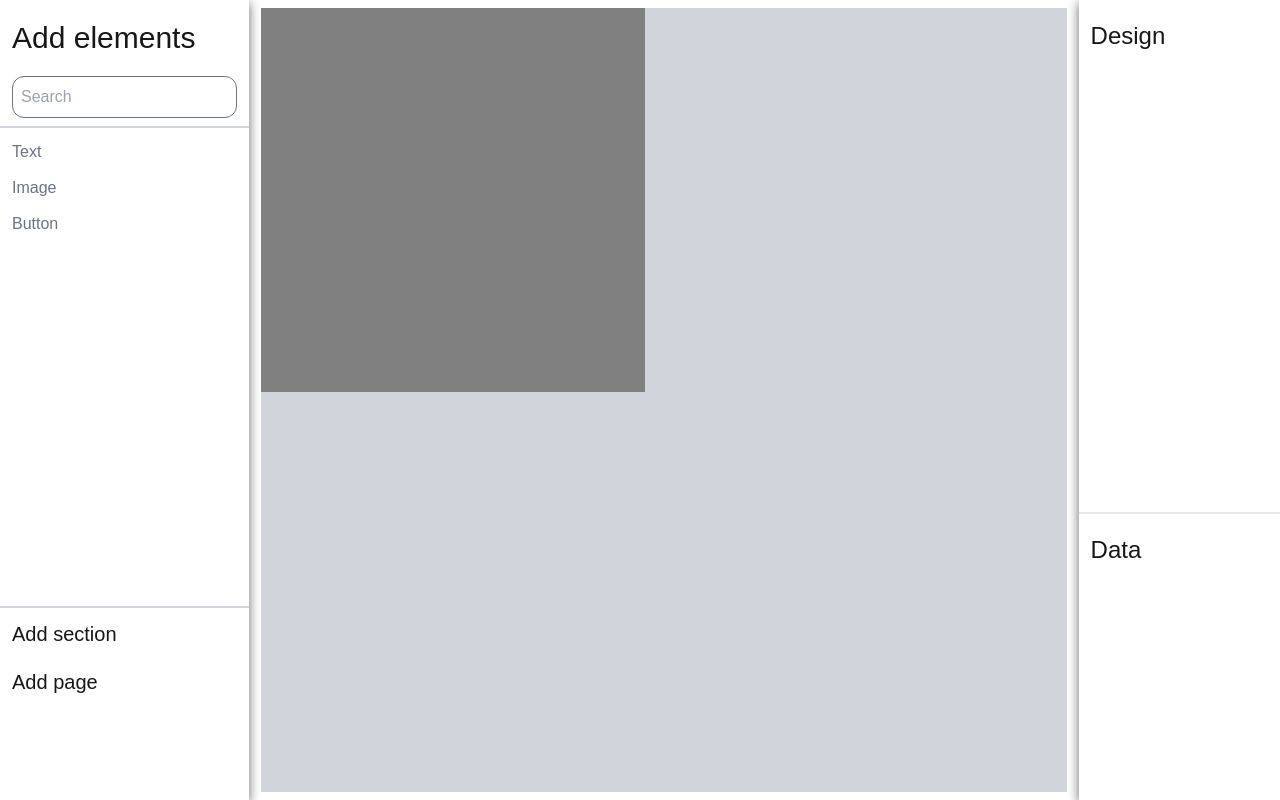
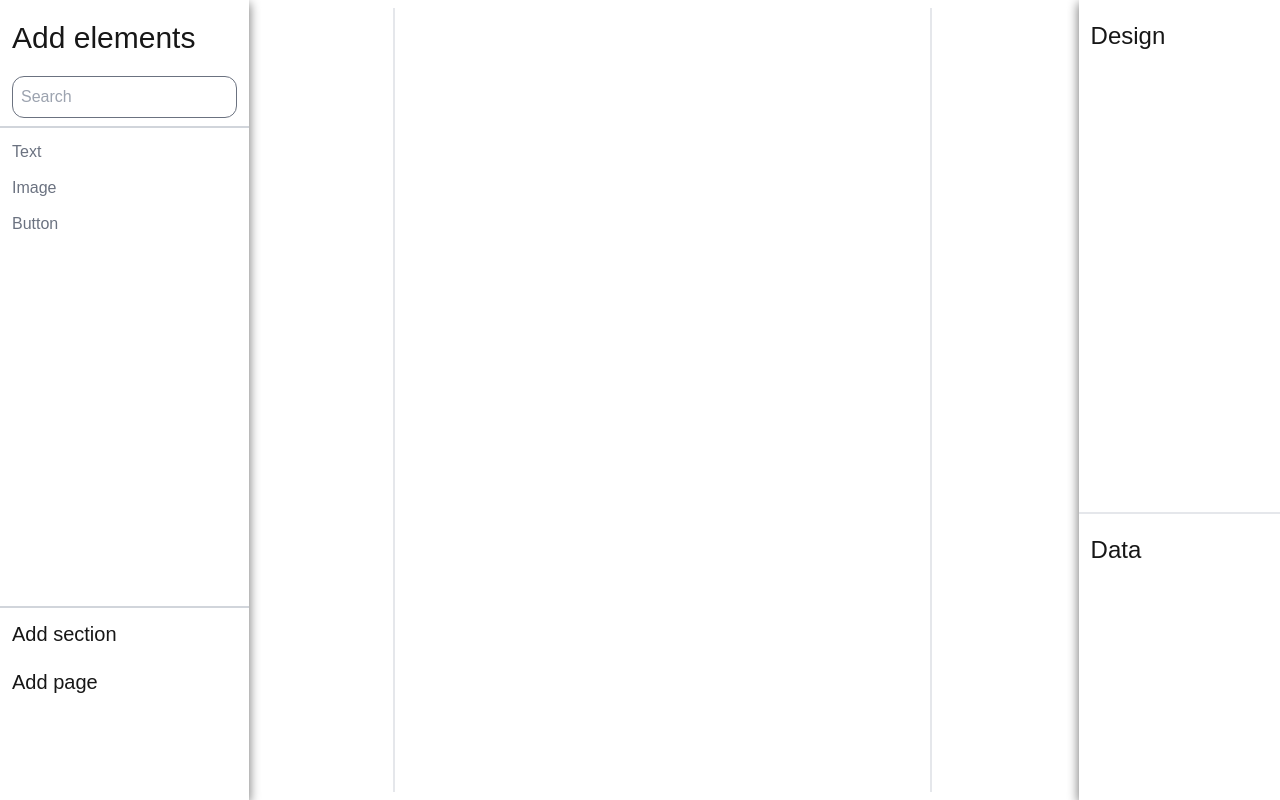
Before and after one commit to prikshitsingh24/contentstack-ui-builder, a Next.js app: page / in a window 1280 px wide. Built offline with nearby package versions, Linux system fonts and the light colour scheme.

Commit message:
Add grid system like wix

```diff
--- a/src/app/components/canvas/canvas.tsx
+++ b/src/app/components/canvas/canvas.tsx
@@ -8,16 +8,36 @@ import { DndContext } from '@dnd-kit/core';
 import { CanvasDraggable } from '../draggable/canvasDraggable';
 
 export default function Canvas({ items }: any) {
-  const { setNodeRef } = useDroppable({
-    id: 'canvas',
-  });
   return (
 
-      <div  className="w-full h-full bg-gray-300">
-      <div ref={setNodeRef} className="h-96 bg-blue-200 w-96 relative">
-        <Droppable>
+      <div  className="w-full h-full grid grid-cols-[1fr_4fr_1fr] bg-gray-300">
+      <div  className="h-full w-full relative border-r-2">
+        <Droppable id={'column-1'}>
           {items.length > 0 && items.map((item: any) => (
+             (item.droppableId=="column-1" && (
               <div
+            key={item.id}
+            style={{
+              position: 'absolute',
+              left: `${item.position.x}px`,
+              top: `${item.position.y}px`,
+              transform: 'translate(-50%, -50%)',
+            }}
+          >
+            <CanvasDraggable id={item.id} data={item.content}>
+              {item.content}
+            </CanvasDraggable>
+          </div>
+            ))
+
+          ))}
+        </Droppable>
+      </div>
+      <div  className="h-full w-full relative border-r-2">
+        <Droppable id={'column-2'}>
+          {items.length > 0 && items.map((item: any) => (
+              (item.droppableId=="column-2" && (
+                <div
               key={item.id}
               style={{
                 position: 'absolute',
@@ -30,6 +50,29 @@ export default function Canvas({ items }: any) {
                 {item.content}
               </CanvasDraggable>
             </div>
+              ))
+
+          ))}
+        </Droppable>
+      </div>
+      <div  className="h-full w-full relative">
+        <Droppable id={'column-3'}>
+          {items.length > 0 && items.map((item: any) => (
+              (item.droppableId=="column-3" && (
+                <div
+              key={item.id}
+              style={{
+                position: 'absolute',
+                left: `${item.position.x}px`,
+                top: `${item.position.y}px`,
+                transform: 'translate(-50%, -50%)',
+              }}
+            >
+              <CanvasDraggable id={item.id} data={item.content}>
+                {item.content}
+              </CanvasDraggable>
+            </div>
+              ))
 
           ))}
         </Droppable>
--- a/src/app/components/droppable/droppable.tsx
+++ b/src/app/components/droppable/droppable.tsx
@@ -2,15 +2,16 @@ import { useDroppable } from '@dnd-kit/core';
 
 export function Droppable(props: any) {
   const { isOver, setNodeRef } = useDroppable({
-    id: 'droppable',
+    id: props.id,
     data: {
       accepts: ['items'],
     },
   });
 
   const style = {
-    backgroundColor: isOver ? 'rgba(140, 255, 50, 0.5)' : 'grey',
+    backgroundColor: isOver ? 'rgba(140, 255, 50, 0.5)' : 'white',
     height: '100%', // Ensure the height is 100% of the parent container
+    width:'100%'
   };
 
   return (
--- a/src/app/page.tsx
+++ b/src/app/page.tsx
@@ -53,10 +53,11 @@ export default function Home() {
         } else {
           // Insert new item
           const updatedId=id+`${uuidv4()}`;
-          console.log(updatedId)
+          const droppableId=event.over.id;
+          console.log(droppableId)
           return [
             ...prevItems,
-            { id:updatedId, content, position },
+            { id:updatedId, content, position, droppableId },
           ];
         }
       });
```
